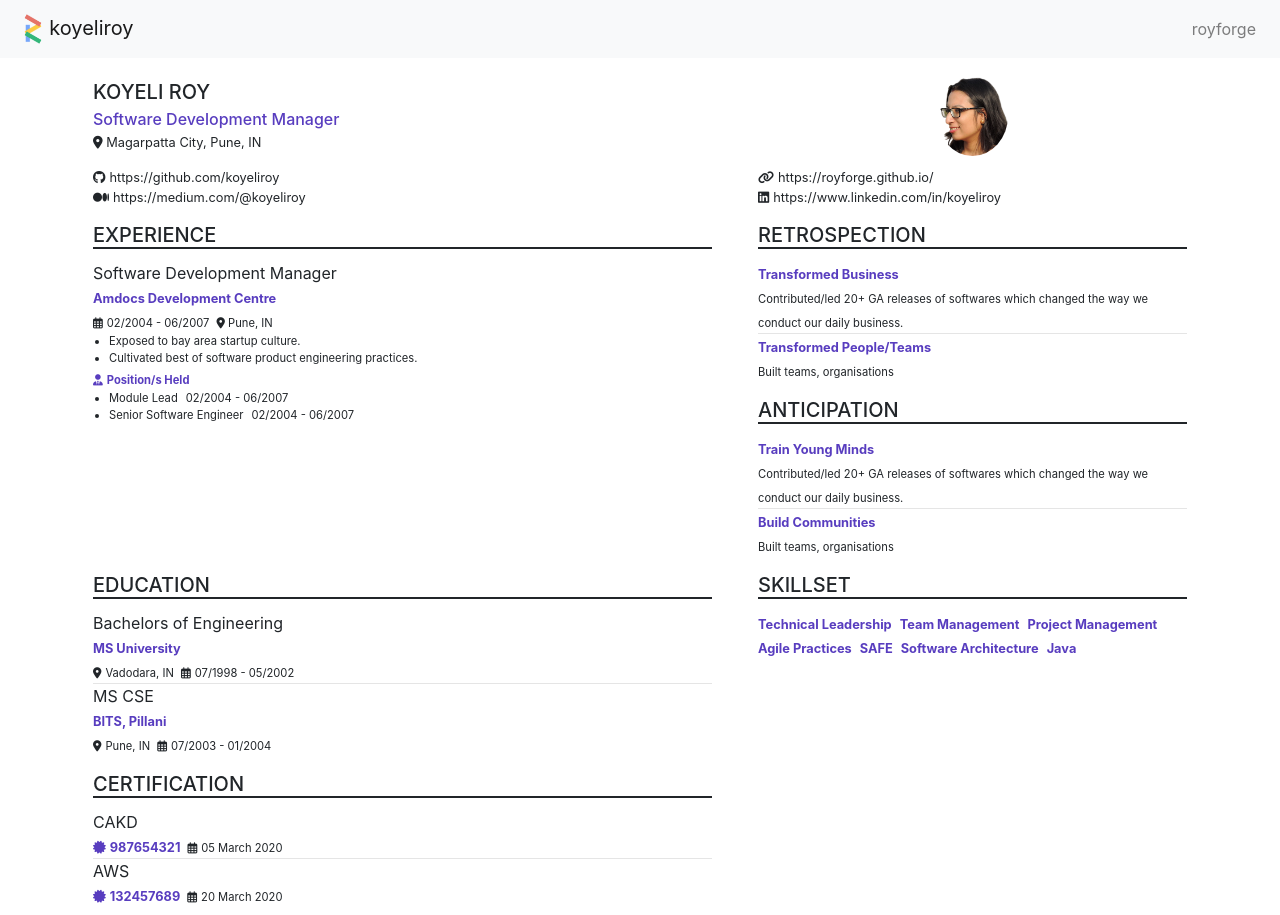
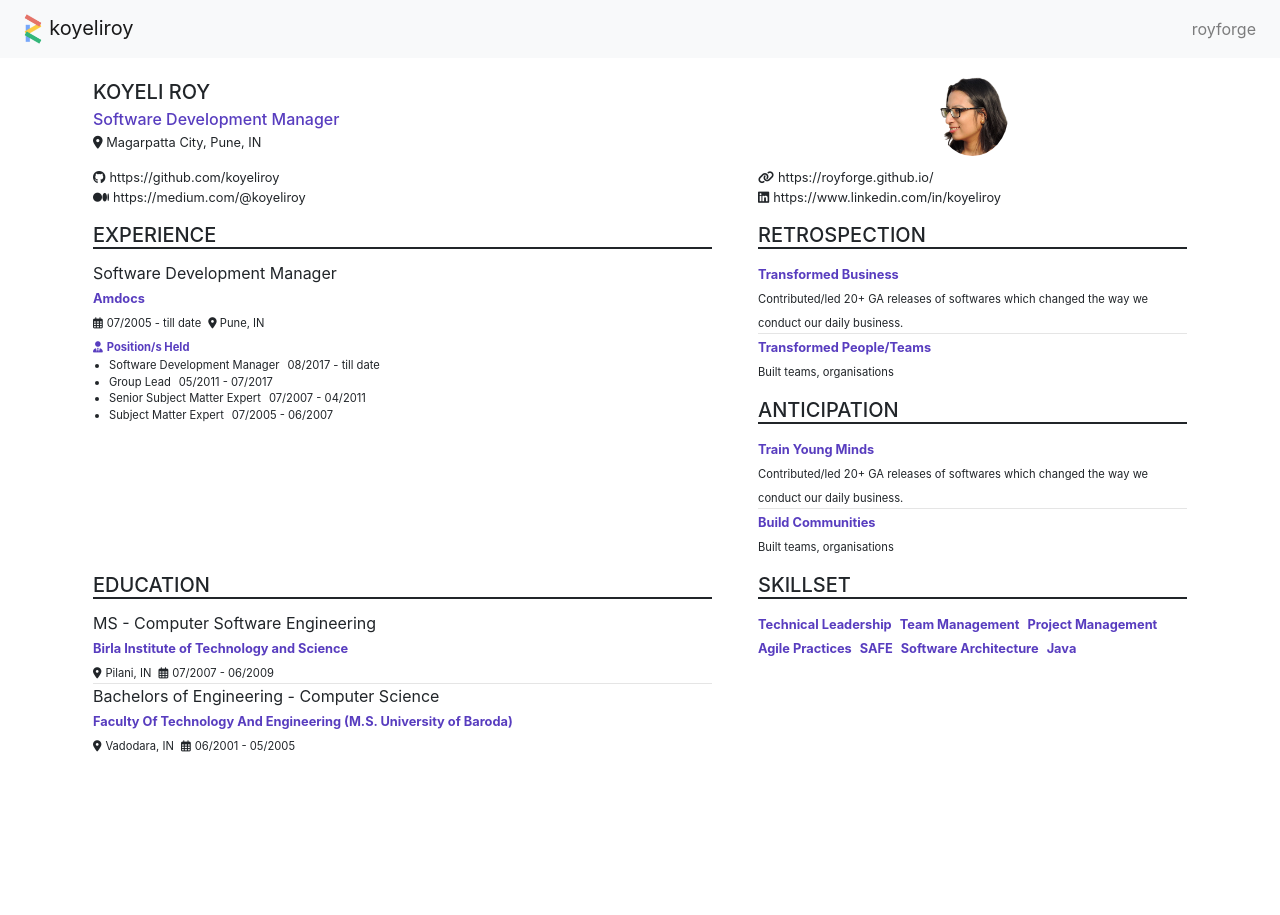
Before and after one commit to koyeliroy/koyeliroy.github.io, a Jekyll site: the page built from index.md, in a window 1280 px wide. Built offline with Jekyll 4.4.1, drawn with Linux system fonts in a browser that asks for light colours; nearby versions of some CDN libraries.

Commit message:
employment details

```diff
--- a/_config.yml
+++ b/_config.yml
@@ -32,33 +32,35 @@ cv:
     linkedin: "https://www.linkedin.com/in/koyeliroy"
   experience:
   - lastpositionheld: Software Development Manager
-    company: "Amdocs Development Centre"
+    company: "Amdocs"
     location: "Pune, IN"
-    starttoenddate: "02/2004 - 06/2007"
+    starttoenddate: "07/2005 - till date"
     achievements:
-    - "Exposed to bay area startup culture."
-    - "Cultivated best of software product engineering practices."
     positionsheld:
-    - title: "Module Lead"
-      starttoenddate: "02/2004 - 06/2007"
-    - title: "Senior Software Engineer"
-      starttoenddate: "02/2004 - 06/2007"
+    - title: "Software Development Manager"
+      starttoenddate: "08/2017 - till date"
+    - title: "Group Lead"
+      starttoenddate: "05/2011 - 07/2017"
+    - title: "Senior Subject Matter Expert"
+      starttoenddate: "07/2007 - 04/2011"
+    - title: "Subject Matter Expert"
+      starttoenddate: "07/2005 - 06/2007"
   education:
-  - degree: "Bachelors of Engineering"
-    institute: "MS University"
+  - degree: "MS - Computer Software Engineering"
+    institute: "Birla Institute of Technology and Science"
+    location: "Pilani, IN"
+    starttoenddate: "07/2007 - 06/2009"
+  - degree: "Bachelors of Engineering - Computer Science"
+    institute: "Faculty Of Technology And Engineering (M.S. University of Baroda)"
     location: "Vadodara, IN"
-    starttoenddate: "07/1998 - 05/2002"
-  - degree: "MS CSE"
-    institute: "BITS, Pillani"
-    location: "Pune, IN"
-    starttoenddate: "07/2003 - 01/2004"
+    starttoenddate: "06/2001 - 05/2005"
   certification:
-  - name: "CAKD"
-    id: "987654321"
-    certdate: "05 March 2020"
-  - name: "AWS"
-    id: "132457689"
-    certdate: "20 March 2020"
+#  - name: "CAKD"
+#    id: "987654321"
+#    certdate: "05 March 2020"
+#  - name: "AWS"
+#    id: "132457689"
+#    certdate: "20 March 2020"
   skillset:
   - "Technical Leadership"
   - "Team Management"
--- a/_includes/generatecv.html
+++ b/_includes/generatecv.html
@@ -53,17 +53,21 @@
 						<i class="far fa-calendar-alt pr-1"></i>{{ job.starttoenddate }}
 						<span class="pl-1 fontsizedot70"><i class="fas fa-map-marker-alt"></i> {{ job.location }}</span>
 					</span>
+					{%- if job.achievements.size > 0 -%}
 					<ul class="fontsizedot70 mb-0 pl-3">
 						{%- for achievement in job.achievements -%}
   						<li>{{ achievement }}</li>
   						{%- endfor -%}
 					</ul>
+					{%- endif -%}
+					{%- if job.positionsheld.size > 0 -%}
 					<span class="fontsizedot70 brand font-weight-bold"><i class="fas fa-user-tie pr-1"></i>Position/s Held</span>
 					<ul class="fontsizedot70 pl-3">
 						{%- for positionheld in job.positionsheld -%}
   						<li>{{ positionheld.title }}<span class="pl-2">{{ positionheld.starttoenddate }}</span></li>
   						{%- endfor -%}
 					</ul>
+					{%- endif -%}
 					{%- if forloop.last != true -%}
 					<hr class="my-0"/>
 					{%- endif -%}
@@ -110,6 +114,7 @@
 					{%- endif -%}
 				{%- endfor -%}
 			</div>
+			{%- if site.cv.certification.size > 0 -%}
 			<div class="card-body">
 				<h5 class="card-title heading">CERTIFICATION</h5>
 				{%- for cert in site.cv.certification -%}
@@ -125,6 +130,7 @@
 					{%- endif -%}
 				{%- endfor -%}
 			</div>
+			{%- endif -%}
 		</div>
 		<div class="col-12 col-sm-12 col-md-5 col-lg-5 col-xl-5 card border-0 d-flex w-100">
 			<div class="card-body">
```
